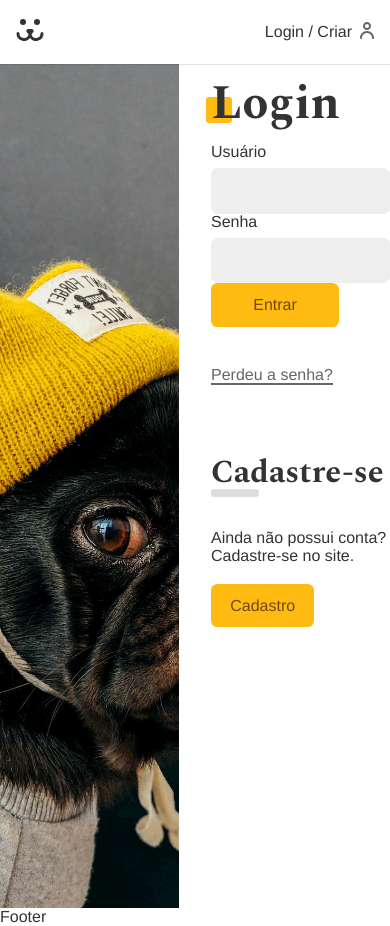
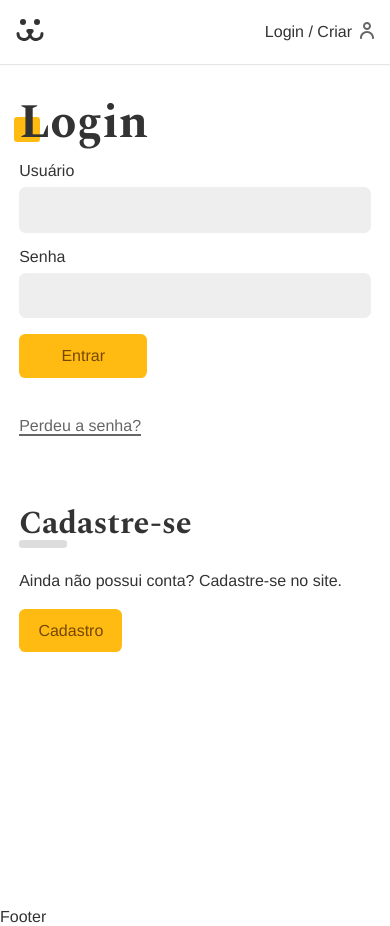
Before and after one commit to ROBERTOCONRADO/Dogs, a React (Create React App) app: page /login in a window 390 px wide. Built offline with nearby package versions, Linux system fonts and the light colour scheme.

Commit message:
background, display-grid

```diff
--- a/src/Components/Forms/Button.module.css
+++ b/src/Components/Forms/Button.module.css
@@ -2,6 +2,7 @@
   font-size: 1rem;
   font-family: var(--type-first);
   cursor: pointer;
+  margin-top: 1rem;
   border: none;
   border-radius: .4rem;
   background-color: #fb1;
--- a/src/Components/Forms/Input.module.css
+++ b/src/Components/Forms/Input.module.css
@@ -10,6 +10,7 @@
   border-radius: 0.4rem;
   background-color: #eee;
   transition: .2s;
+  margin-bottom: 1rem;
 }
 .input:focus,
 .input:hover {
--- a/src/Components/Login/Login.module.css
+++ b/src/Components/Login/Login.module.css
@@ -10,3 +10,18 @@
   background: url('../../Assets/login.jpg') no-repeat center center;
   background-size: cover;
 }
+.forms {
+  max-width: 30rem;
+  padding: 1.2rem;
+}
+@media(max-width: 30rem) {
+  .login {
+    grid-template-columns: 1fr;
+  }
+  .login::before {
+    display: none;
+  }
+  .forms {
+    max-width: 100%;
+  }
+}
--- a/src/Components/Login/LoginCreate.js
+++ b/src/Components/Login/LoginCreate.js
@@ -1,7 +1,49 @@
 import React from 'react';
+import Input from '../Forms/Input';
+import Button from '../Forms/Button';
+import Error from '../Helper/Error';
+import useForm from '../../Hooks/useForm';
+import { USER_POST } from '../../api';
+import { UserContext } from '../../UserContext';
+import useFetch from '../../Hooks/useFetch';
+import Head from '../Helper/Head';
 
 const LoginCreate = () => {
-  return <div>LoginCreate</div>;
+  const username = useForm();
+  const email = useForm('email');
+  const password = useForm();
+
+  const { userLogin } = React.useContext(UserContext);
+  const { loading, error, request } = useFetch();
+
+  async function handleSubmit(event) {
+    event.preventDefault();
+    const { url, options } = USER_POST({
+      username: username.value,
+      email: email.value,
+      password: password.value,
+    });
+    const { response } = await request(url, options);
+    if (response.ok) userLogin(username.value, password.value);
+  }
+
+  return (
+    <section className="animeLeft">
+      <Head title="Crie sua conta" />
+      <h1 className="title">Cadastre-se</h1>
+      <form onSubmit={handleSubmit}>
+        <Input label="Usuário" type="text" name="username" {...username} />
+        <Input label="Email" type="email" name="email" {...email} />
+        <Input label="Senha" type="password" name="password" {...password} />
+        {loading ? (
+          <Button disabled>Cadastrando...</Button>
+        ) : (
+          <Button>Cadastrar</Button>
+        )}
+        <Error error={error} />
+      </form>
+    </section>
+  );
 };
 
 export default LoginCreate;
--- a/src/Components/Login/LoginForm.module.css
+++ b/src/Components/Login/LoginForm.module.css
@@ -18,7 +18,7 @@
   margin-top: 4rem;
 }
 .cadastro p {
-  margin-top: 2rem;
+  margin-top: 1.5rem;
   margin-bottom: 2rem;
 }
 .subtitle {
--- /dev/null
+++ b/src/Hooks/useFetch.js
@@ -0,0 +1,35 @@
+import React from 'react';
+
+const useFetch = () => {
+  const [data, setData] = React.useState(null);
+  const [error, setError] = React.useState(null);
+  const [loading, setLoading] = React.useState(false);
+
+  const request = React.useCallback(async (url, options) => {
+    let response;
+    let json;
+    try {
+      setError(null);
+      setLoading(true);
+      response = await fetch(url, options);
+      json = await response.json();
+      if (response.ok === false) throw new Error(json.message);
+    } catch (err) {
+      json = null;
+      setError(err.message);
+    } finally {
+      setData(json);
+      setLoading(false);
+      return { response, json };
+    }
+  }, []);
+
+  return {
+    data,
+    loading,
+    error,
+    request,
+  };
+};
+
+export default useFetch;
--- a/src/Hooks/useForm.js
+++ b/src/Hooks/useForm.js
@@ -5,6 +5,11 @@
     regex:
       /^(([^<>()[\]\\.,;:\s@"]+(\.[^<>()[\]\\.,;:\s@"]+)*)|(".+"))@((\[[0-9]{1,3}\.[0-9]{1,3}\.[0-9]{1,3}\.[0-9]{1,3}\])|(([a-zA-Z\-0-9]+\.)+[a-zA-Z]{2,}))$/,
     message: 'Preencha com um email válido.',
+  },
+  password: {
+    regex: /^(?=.*\d)(?=.*[a-z])(?=.*[A-Z])[0-9a-zA-Z]{8,}$/,
+    message:
+      'A senha precisa ter no mínimo 8 caracteres, contendo caracter maiúsculo, minúsculo e número.',
   },
 };
 
--- a/src/api.js
+++ b/src/api.js
@@ -36,3 +36,16 @@
     },
   };
 }
+
+export function USER_POST(body) {
+  return {
+    url: API_URL + '/api/user',
+    options: {
+      method: 'POST',
+      headers: {
+        'Content-Type': 'application/json',
+      },
+      body: JSON.stringify(body),
+    },
+  };
+}
```
